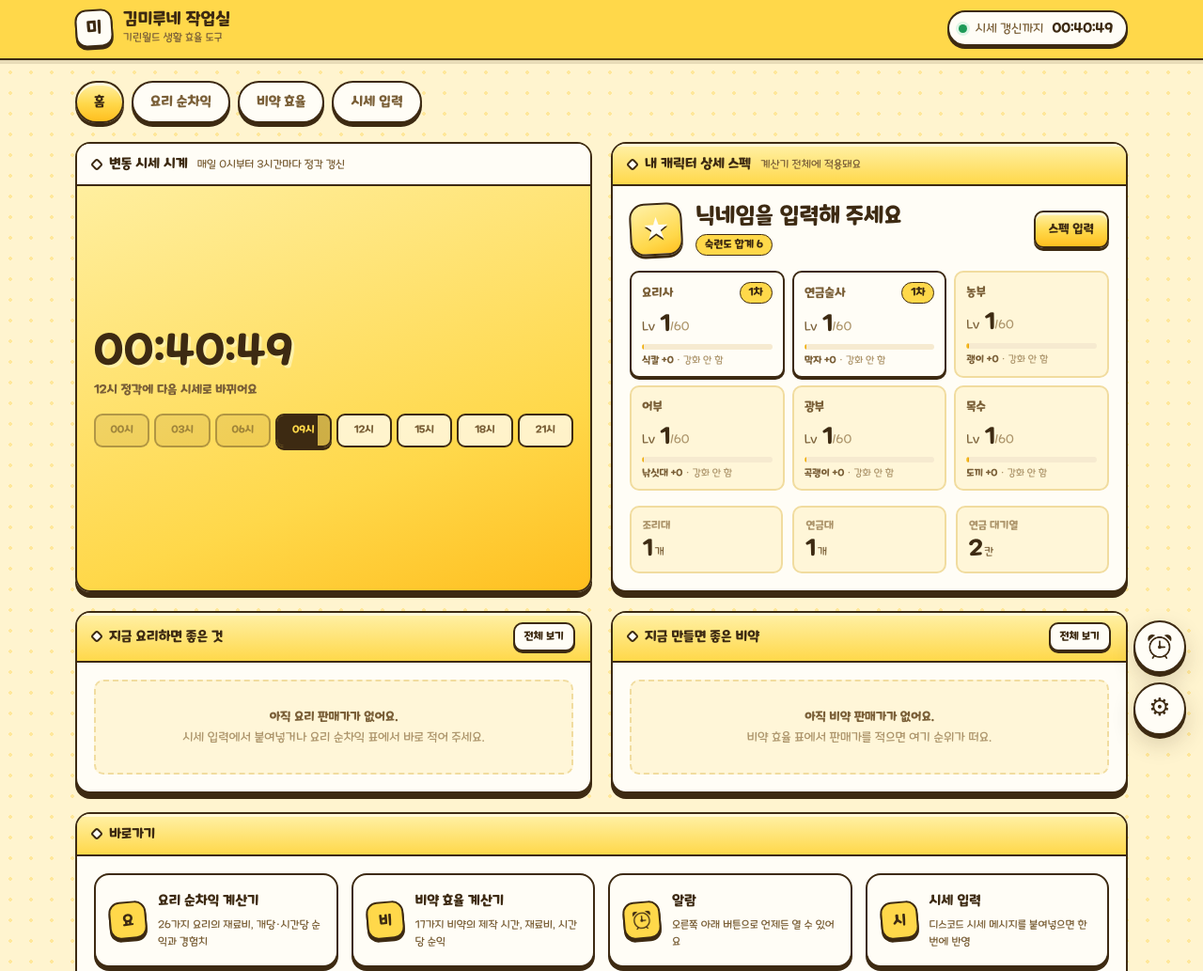
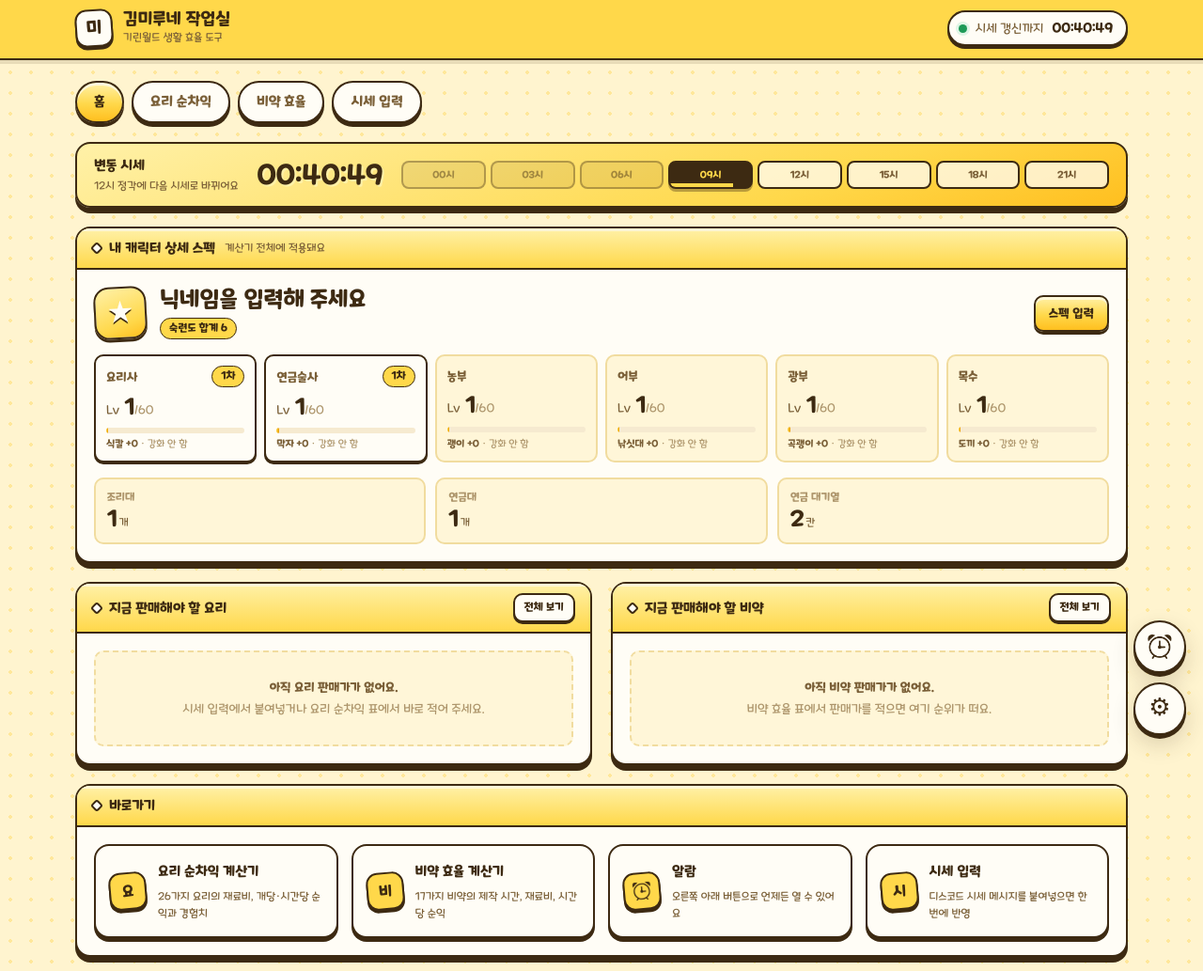
Before and after one commit to eqkm24/eqkm24.github.io, a plain HTML site: page index.html in a window 1280 px wide. Shown: the top 1033 px of the page at 94% size. Drawn offline with Linux system fonts and the light colour scheme.

Commit message:
Add files via upload

```diff
--- a/css/components.css
+++ b/css/components.css
@@ -712,3 +712,44 @@ button.tile { font: inherit; text-align: left; cursor: pointer; width: 100%; }
 .nick-msg.is-notfound, .nick-msg.is-invalid { background: #fff0dc; color: var(--warn); }
 .nick-msg.is-loading { color: var(--sky); background: var(--sky-bg); }
 .btn[disabled] { opacity: .55; pointer-events: none; }
+
+/* ── 홈: 얇은 시세 시계 띠 ── */
+.mini-clock {
+  display: flex; align-items: center; gap: 10px 20px; flex-wrap: wrap;
+  padding: 12px 18px;
+}
+.mc-label { display: grid; gap: 1px; min-width: 0; }
+.mc-title { font-weight: 700; font-size: var(--fs-m); color: var(--ink); }
+.mc-sub { font-size: var(--fs-xs); color: var(--txt-2); }
+.mc-time {
+  font-size: 30px; font-weight: 700; color: var(--ink); line-height: 1;
+  text-shadow: 2px 2px 0 var(--y-1);
+}
+.mc-strip { flex: 1; min-width: 260px; }
+.mc-strip .cycle-cell { height: 30px; border-radius: 8px; font-size: 10.5px; }
+@media (max-width: 560px) { .mc-strip { min-width: 100%; } }
+
+/* 스펙 카드가 넓을 때 직업 6칸 한 줄 */
+@media (min-width: 1000px) {
+  .view[data-view="home"] > .win .job-grid { grid-template-columns: repeat(6, minmax(0, 1fr)); }
+}
+
+/* ── 홈: 판매 추천 사이드 배치 (예시) ── */
+.home-side { display: grid; grid-template-columns: minmax(0, 1fr) 330px; gap: 20px; align-items: start; }
+.home-main { display: grid; gap: 20px; min-width: 0; }
+.home-aside {
+  display: grid; gap: 20px; min-width: 0;
+  position: sticky; top: calc(env(safe-area-inset-top, 0px) + 84px);
+}
+.home-aside .win-body { padding: 12px 14px; }
+@media (max-width: 900px) {
+  .home-side { grid-template-columns: minmax(0, 1fr); }
+  .home-aside { position: static; order: -1; }   /* 좁은 화면에서는 위로 */
+}
+
+/* 지금 시간대 칸: 글자는 또렷하게, 진행도는 아래 띠로 */
+.cycle-cell.now { background: var(--ink); color: var(--y-2); box-shadow: 0 3px 0 rgba(61,42,18,.35); }
+.cycle-cell.now > i { inset: auto auto 0 0; height: 4px; background: var(--y-2); }
+/* 사이드 배치일 때 바로가기 2×2 */
+.home-main .tiles { grid-template-columns: repeat(2, minmax(0, 1fr)); }
+@media (max-width: 560px) { .home-main .tiles { grid-template-columns: minmax(0, 1fr); } }
--- a/index.html
+++ b/index.html
@@ -1,9 +1,16 @@
+<!doctype html>
+<html lang="ko">
+<head>
+  <meta charset="utf-8">
+  <meta name="viewport" content="width=device-width, initial-scale=1, viewport-fit=cover">
   <title>김미루네 작업실</title>
   <meta name="claude:viewport-fit-sides" content="cover">
   <link rel="icon" type="image/svg+xml" href="img/star.svg">
   <link rel="stylesheet" href="css/base.css">
   <link rel="stylesheet" href="css/components.css">
-
+  <style>:root{padding-top:env(safe-area-inset-top,0px);padding-bottom:env(safe-area-inset-bottom,0px)}</style>
+</head>
+<body>
 <!-- ═══════════ HUD ═══════════ -->
 <header class="hud">
   <div class="hud-inner">
@@ -35,37 +42,27 @@
   <main>
     <!-- ═══════════ 홈 ═══════════ -->
     <section class="view" data-view="home">
-      <div class="grid-2">
-        <article class="win hero">
-          <div class="win-title"><h2>변동 시세 시계</h2><span class="sub">매일 0시부터 3시간마다 정각 갱신</span></div>
-          <div class="win-body">
-            <div class="clock">
-              <div>
-                <div class="clock-big num" id="homeClock">--:--:--</div>
-                <div class="clock-cap" id="homeClockCap">다음 갱신</div>
-              </div>
-              <div class="cycle-strip" id="homeCycle"></div>
-            </div>
+        <article class="win hero mini-clock-win">
+          <div class="mini-clock">
+            <div class="mc-label"><span class="mc-title">변동 시세</span><span class="mc-sub" id="homeClockCap">다음 갱신</span></div>
+            <div class="mc-time num" id="homeClock">--:--:--</div>
+            <div class="cycle-strip mc-strip" id="homeCycle"></div>
           </div>
         </article>
-
         <article class="win">
           <div class="win-title"><h2>내 캐릭터 상세 스펙</h2><span class="sub">계산기 전체에 적용돼요</span></div>
           <div class="win-body" id="profilePanel"></div>
         </article>
-      </div>
-
         <div class="grid-2">
         <article class="win">
-          <div class="win-title"><h2>지금 요리하면 좋은 것</h2><span class="spacer"></span><a class="btn btn-sm" href="#cook">전체 보기</a></div>
+          <div class="win-title"><h2>지금 판매해야 할 요리</h2><span class="spacer"></span><a class="btn btn-sm" href="#cook">전체 보기</a></div>
           <div class="win-body" id="homeCookTop"></div>
         </article>
         <article class="win">
-          <div class="win-title"><h2>지금 만들면 좋은 비약</h2><span class="spacer"></span><a class="btn btn-sm" href="#alchemy">전체 보기</a></div>
+          <div class="win-title"><h2>지금 판매해야 할 비약</h2><span class="spacer"></span><a class="btn btn-sm" href="#alchemy">전체 보기</a></div>
           <div class="win-body" id="homeAlchTop"></div>
         </article>
         </div>
-
         <article class="win">
           <div class="win-title"><h2>바로가기</h2></div>
           <div class="win-body">
@@ -284,3 +281,5 @@
 <div class="toast" id="toast" role="status" aria-live="polite"></div>
 
 <script type="module" src="js/app.js"></script>
+</body>
+</html>
--- a/js/firebase-config.js
+++ b/js/firebase-config.js
@@ -10,7 +10,15 @@
      소스에 들어가도 괜찮습니다. 보안은 Realtime Database 규칙으로 지킵니다.
    ========================================================================== */
 
-export const FIREBASE_CONFIG = null;
+export const FIREBASE_CONFIG = {
+  apiKey: "AIzaSyBZ-J537fGnyKOHXAnnuEK6Je0-GuMu-Lg",
+  authDomain: "miru-0802.firebaseapp.com",
+  databaseURL: "https://miru-0802-default-rtdb.asia-southeast1.firebasedatabase.app",
+  projectId: "miru-0802",
+  storageBucket: "miru-0802.firebasestorage.app",
+  messagingSenderId: "931790847553",
+  appId: "1:931790847553:web:d16c46138ed7189b8b90c0",
+};
 /* 예시
 export const FIREBASE_CONFIG = {
   apiKey: "AIza...",
```
Lines whose indentation alone changed are shown as unchanged.
